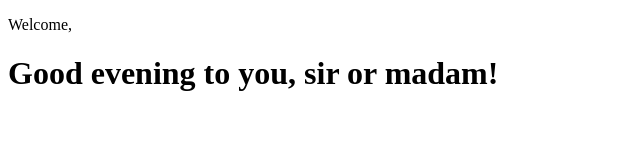
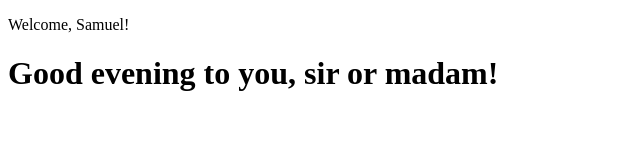
Before and after one commit to sammieeblaq/react-app, a React (Create React App) app: page / in a window 1280 px wide. Shown: the top 160 px of the page, without its empty margins (0-640 px from the left). Built offline with nearby package versions, Linux system fonts and the light colour scheme.

Commit message:
Mastering Class based components

```diff
--- a/src/App.js
+++ b/src/App.js
@@ -6,7 +6,7 @@ class App extends Component {
 	render() {
 		return (
 			<div>
-				<Header />
+				<Header username="Samuel" />
 				<Greeting />
 			</div>
 		)
@@ -17,7 +17,7 @@ class Header extends Component {
 	render() {
 		return (
 			<header>
-				<p>Welcome, { this.props.username } </p>
+				<p>Welcome, { this.props.username }! </p>
 			</header>
 		)
 	}
```
